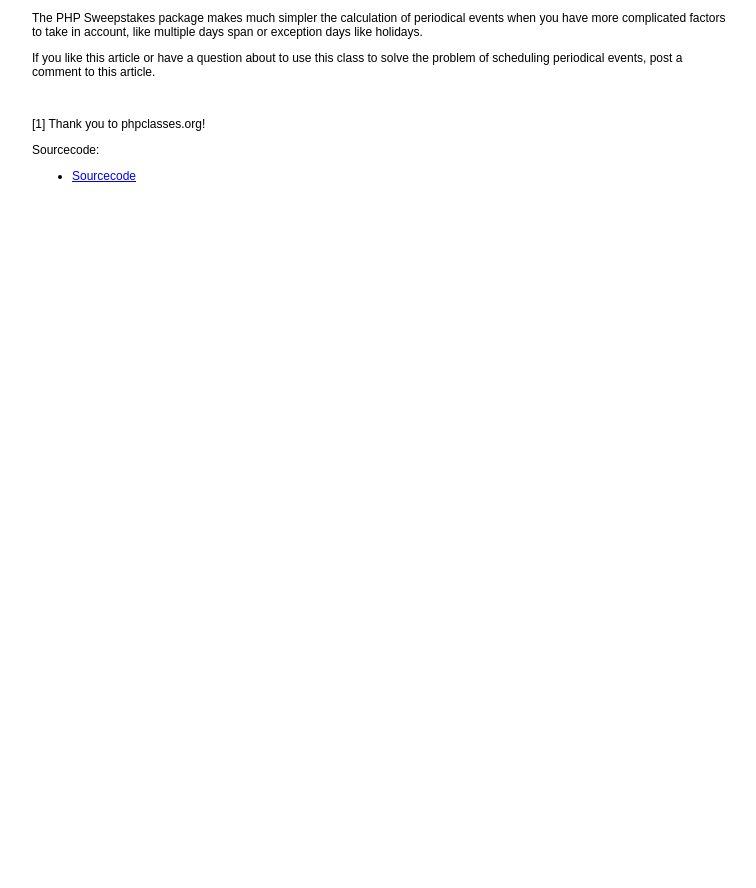
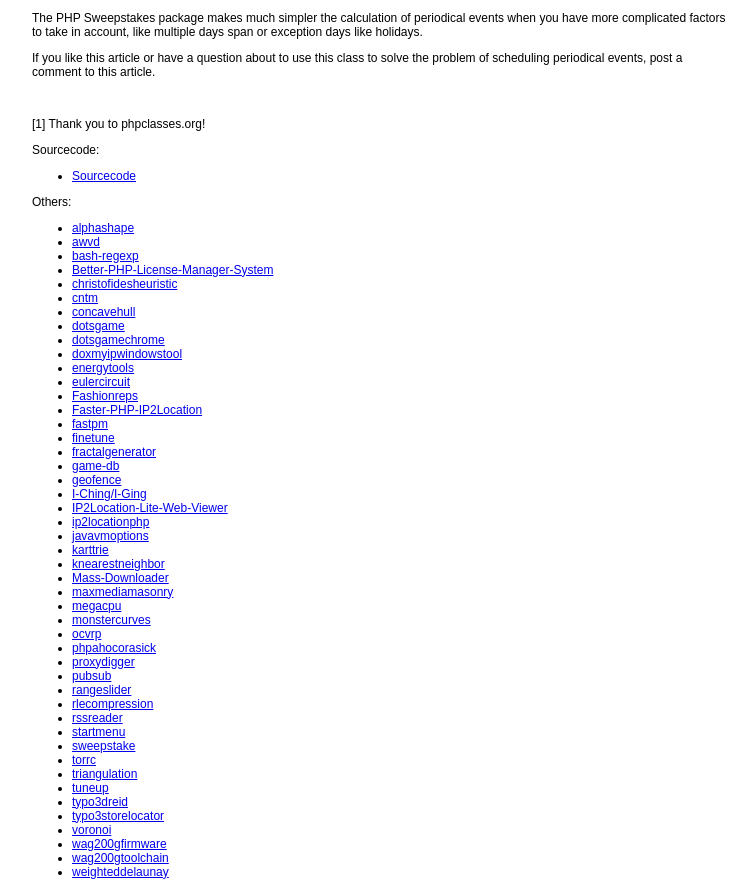
Before and after one commit to Tetramatrix/sweepstake, a plain HTML site: page docs/index.html in a window 1280 px wide. Shown: the part 4553-5441 px from the top of the page, without its empty margins (156-912 px from the left). Before the commit the page ends 4853 px from the top, so only its background shows below. Drawn offline with nearby package versions, Linux system fonts and the light colour scheme; no server answers.

Commit message:
Update Web

```diff
--- a/docs/index.html
+++ b/docs/index.html
@@ -53,7 +53,7 @@ on "2004.03.28T15:41-0800" r (P 0 S 0 V 0 Com 0 Tol -1 Env -1 SF 0 Edu -2 Can 0
  <!-- <meta name="viewport" content="width=device-width, initial-scale=1.0"> //-->
 <link rel="stylesheet" type="text/css" href="main.css">
  <script src="https://ajax.googleapis.com/ajax/libs/jquery/1.11.1/jquery.min.js"></script>
-<script type="text/javascript" src="liste.js"></script>
+<!--<script type="text/javascript" src="liste.js"></script>//-->
 </head>
 <body>
 <div class="left fixed-nav">
@@ -219,7 +219,58 @@ echo $result; </pre>
 <p>Sourcecode:
 <ul><li><a href="https://github.com/Tetramatrix/sweepstake">Sourcecode</a></li></ul>
 </p>
-<p id="others"></p>
+	<p>Others:
+<ul>
+<li><a href="https://tetramatrix.github.io/alphashape/">alphashape</a></li><li>
+<a href="https://tetramatrix.github.io/awvd/">awvd</a></li><li>
+<a href="https://tetramatrix.github.io/bash-regexp/">bash-regexp</a></li><li>
+<a href="https://tetramatrix.github.io/Better-PHP-License-Manager-System/">Better-PHP-License-Manager-System</a></li><li>
+<a href="https://tetramatrix.github.io/christofidesheuristic/">christofidesheuristic</a></li><li>
+<a href="https://tetramatrix.github.io/cntm/">cntm</a></li><li>
+<a href="https://tetramatrix.github.io/concavehull/">concavehull</a></li><li>
+<a href="https://tetramatrix.github.io/dotsgame/">dotsgame</a></li><li>
+<a href="https://tetramatrix.github.io/dotsgamechrome/">dotsgamechrome</a></li><li>
+<a href="https://tetramatrix.github.io/doxmyipwindowstool/">doxmyipwindowstool</a></li><li>
+<a href="https://tetramatrix.github.io/energytools/">energytools</a></li><li>
+<a href="https://tetramatrix.github.io/eulercircuit/">eulercircuit</a></li><li>
+<a href="https://tetramatrix.github.io/fashionreps/">Fashionreps</a></li><li>
+<a href="https://tetramatrix.github.io/Faster-PHP-IP2Location/">Faster-PHP-IP2Location</a></li><li>
+<a href="https://tetramatrix.github.io/fastpm/">fastpm</a></li><li>
+<a href="https://tetramatrix.github.io/finetune/">finetune</a></li><li>
+<a href="https://tetramatrix.github.io/fractalgenerator/">fractalgenerator</a></li><li>
+<a href="https://tetramatrix.github.io/game-db/">game-db</a></li><li>
+<a href="https://tetramatrix.github.io/geofence/">geofence</a></li><li>
+<a href="https://tetramatrix.github.io/hexagram/">I-Ching/I-Ging</a></li><li>
+<a href="https://tetramatrix.github.io/IP2Location-Lite-Web-Viewer/">IP2Location-Lite-Web-Viewer</a></li><li>
+<a href="https://tetramatrix.github.io/ip2locationphp/">ip2locationphp</a></li><li>
+<a href="https://tetramatrix.github.io/javavmoptions/">javavmoptions</a></li><li>
+<a href="https://tetramatrix.github.io/karttrie/">karttrie</a></li><li>
+<a href="https://tetramatrix.github.io/knearestneighbor/">knearestneighbor</a></li><li>
+<a href="https://tetramatrix.github.io/Mass-Downloader/">Mass-Downloader</a></li><li>
+<a href="https://tetramatrix.github.io/maxmediamasonry/">maxmediamasonry</a></li><li>
+<a href="https://tetramatrix.github.io/megacpu/">megacpu</a></li><li>
+<a href="https://tetramatrix.github.io/monstercurves/">monstercurves</a></li><li>
+<a href="https://tetramatrix.github.io/ocvrp/">ocvrp</a></li><li>
+<a href="https://tetramatrix.github.io/phpahocorasick/">phpahocorasick</a></li><li>
+<a href="https://tetramatrix.github.io/proxydigger/">proxydigger</a></li><li>
+<a href="https://tetramatrix.github.io/pubsub/">pubsub</a></li><li>
+<a href="https://tetramatrix.github.io/rangeslider/">rangeslider</a></li><li>
+<a href="https://tetramatrix.github.io/rlecompression/">rlecompression</a></li><li>
+<a href="https://tetramatrix.github.io/rssreader/">rssreader</a></li><li>
+<a href="https://tetramatrix.github.io/startmenu/">startmenu</a></li><li>
+<a href="https://tetramatrix.github.io/sweepstake/">sweepstake</a></li><li>
+<a href="https://tetramatrix.github.io/torrc/">torrc</a></li><li>
+<a href="https://tetramatrix.github.io/triangulation/">triangulation</a></li><li>
+<a href="https://tetramatrix.github.io/tuneup/">tuneup</a></li><li>
+<a href="https://tetramatrix.github.io/typo3dreid/">typo3dreid</a></li><li>
+<a href="https://tetramatrix.github.io/typo3storelocator/">typo3storelocator</a></li><li>
+<a href="https://tetramatrix.github.io/voronoi/">voronoi</a></li><li>
+<a href="https://tetramatrix.github.io/wag200gfirmware/">wag200gfirmware</a></li><li>
+<a href="https://tetramatrix.github.io/wag200gtoolchain/">wag200gtoolchain</a></li><li>
+<a href="https://tetramatrix.github.io/weighteddelaunay/">weighteddelaunay</a></li>
+</ul>
+</p>
+
 </div><!-- google_ad_section_end -->
 <div class="right">
 <p>
```
Also changed, not shown: 1 other file.
